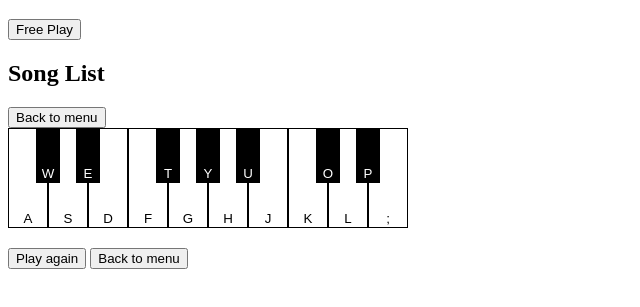
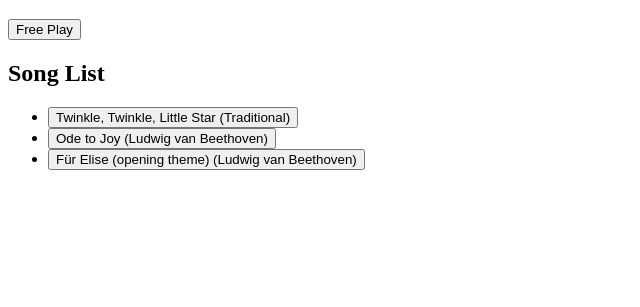
Before and after one commit to mariano-fu/pianoTrainer, a plain HTML site: page index.html in a window 1280 px wide. Shown: the part 61-368 px from the top of the page, without its empty margins (0-640 px from the left). Drawn offline with Linux system fonts and the light colour scheme.

Commit message:
add screen switching, song menu built SONGS

```diff
--- a/css/style.css
+++ b/css/style.css
@@ -30,3 +30,7 @@
 .pressed {
     background-color: #E8431A;
 }
+
+.hidden {
+    display: none;
+}
--- a/index.html
+++ b/index.html
@@ -5,6 +5,7 @@
     <meta name="viewport" content="width=device-width, initial-scale=1.0">
     <title>Piano Hero</title>
     <link rel="stylesheet" href="css/style.css">
+    <script src="js/songs.js" defer></script>
     <script src="js/main.js" defer></script>
 </head>
 
@@ -14,13 +15,13 @@
     </header>
 
     <main>
-        <section id="menu-screen">
+        <section id="menu-screen" class="screen">
             <button type="button" id="free-play">Free Play</button>
             <h2>Song List</h2>
             <ul id="song-list">
             </ul>
         </section>
-        <section id="in-game-screen">
+        <section id="in-game-screen" class="screen">
             <div id="hud">
                 <div id="song-title"></div>
                 <div id="progress"></div>
@@ -30,7 +31,7 @@
             <div id="lane"></div>
             <div id="keyboard"></div>
         </section>
-        <section id="results-screen">
+        <section id="results-screen" class="screen">
             <h2 id="results-heading"></h2>
             <div id="final-stats"></div>
             <button type="button" id="play-again">Play again</button>
--- a/js/main.js
+++ b/js/main.js
@@ -120,3 +120,46 @@ document.addEventListener("mouseup", () => {
     releaseKey(mousePitch);
     mousePitch = null;
 });
+
+// adds a "start" beat to every note: when it begins, counted from the song's start.
+function withStartBeats(notes) {
+  let beat = 0;
+  return notes.map((note) => {
+    const timed = { ...note, start: beat };
+    beat += note.beats;
+    return timed;
+  });
+}
+
+// shows only active screen with given id, hides the other two
+function showScreen(id) {
+    document.querySelectorAll(".screen").forEach((screen) => {
+        if (screen.id === id) {
+            screen.classList.remove("hidden");
+        } else {
+            screen.classList.add("hidden")
+        }
+    });
+}
+
+//builds one menu entry: a list item holding a button for the song
+function createSongItem(song) {
+    const item = document.createElement("li")
+    const button = document.createElement("button");
+    button.type = "button";
+    button.dataset.songId = song.id;
+    button.textContent = `${song.title} (${song.composer})`;
+    item.append(button);
+    return item;
+}
+
+//adds one entry per song in SONGS to the menu
+function renderMenu() {
+    const list = document.querySelector("#song-list");
+    SONGS.forEach((song) => {
+        list.append(createSongItem(song));
+    });
+}
+
+renderMenu();
+showScreen("menu-screen");
```
